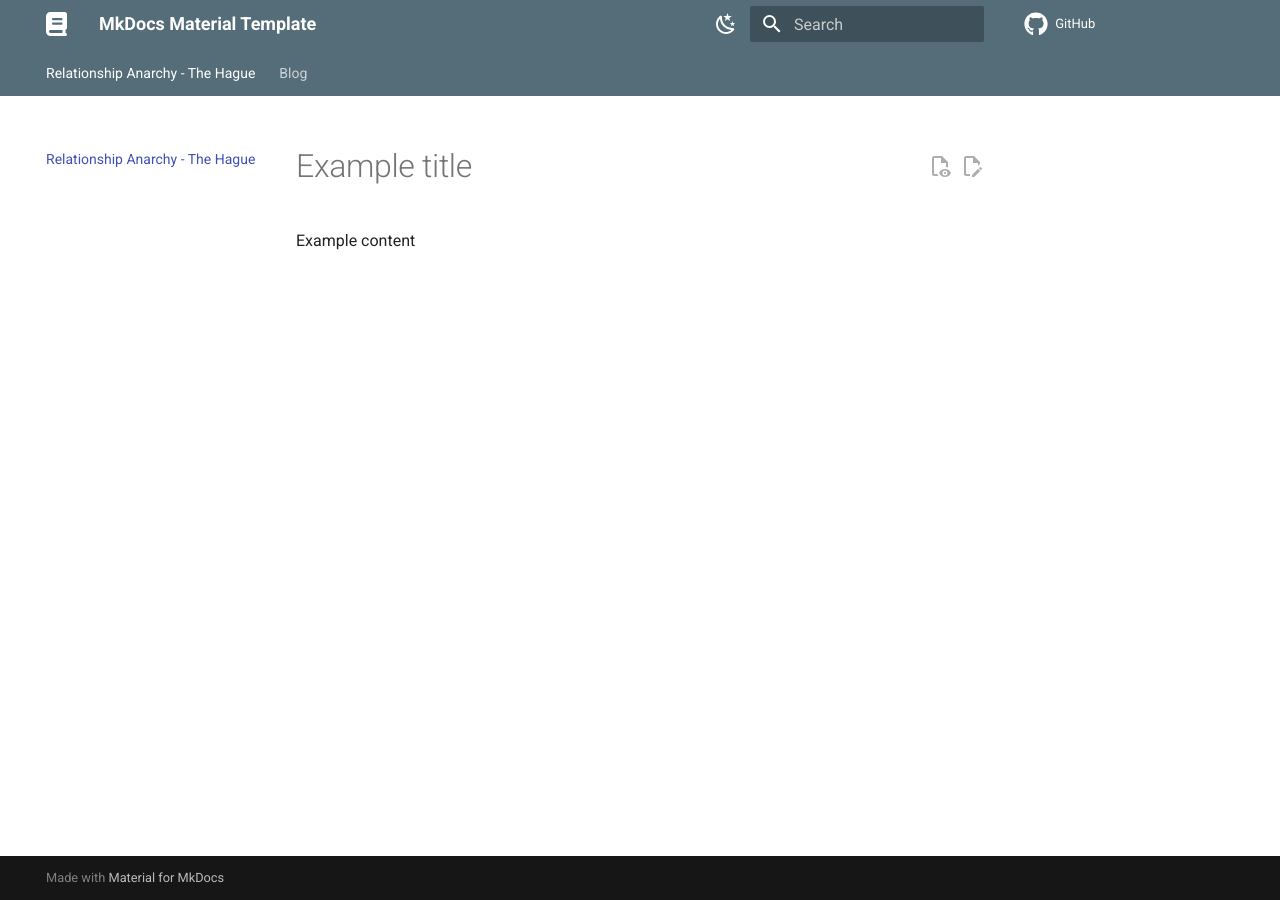
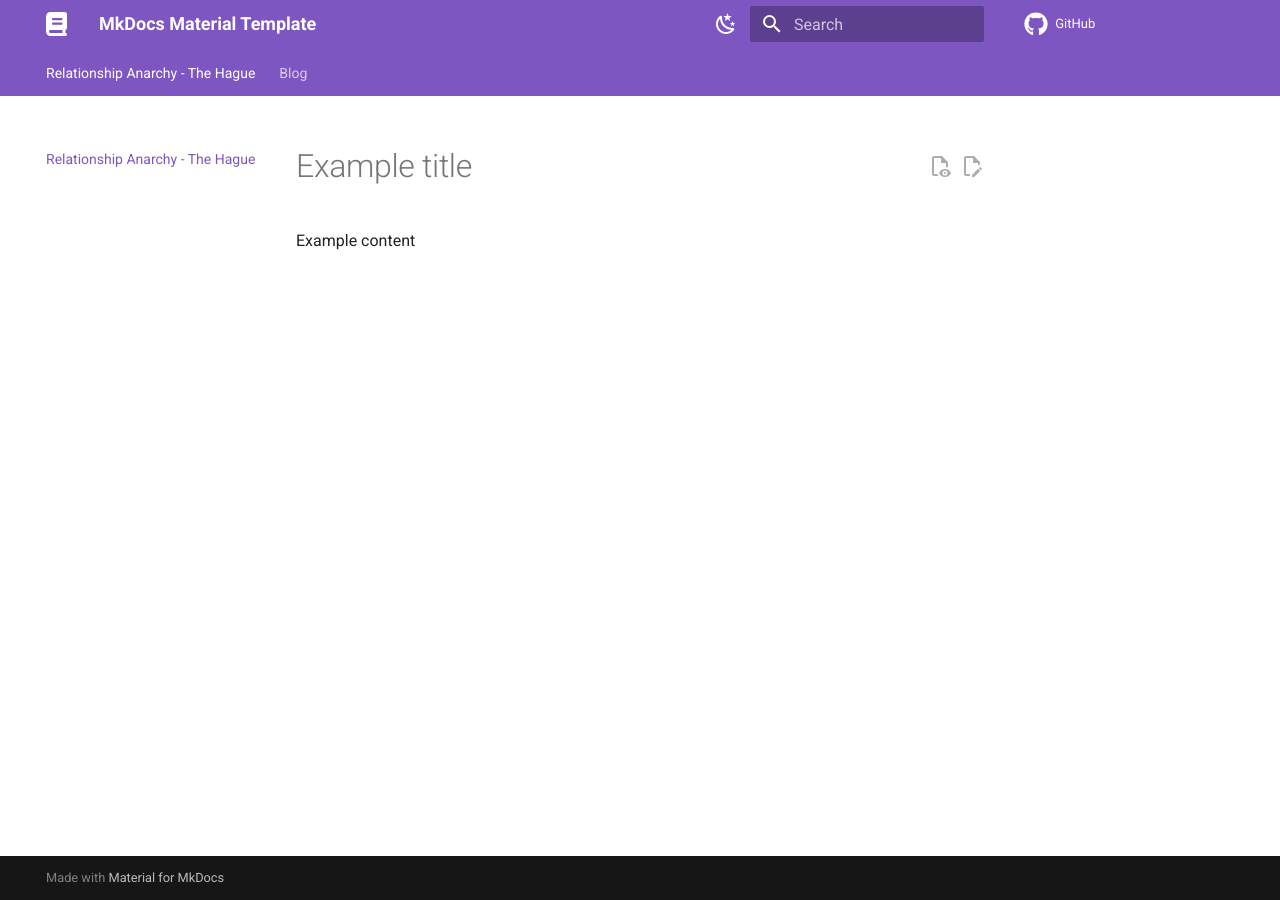
Before and after one commit to ra-dh/homepage, an MkDocs documentation site: the page built from docs/content/index.md, in a window 1280 px wide. Built offline with MkDocs 1.6.1 and Material for MkDocs 9.7.7, drawn with Linux system fonts in a browser that asks for light colours; comment, search, counter and statistics services are not loaded.

Commit message:
Change default color to deep purple

```diff
--- a/docs/mkdocs.yml
+++ b/docs/mkdocs.yml
@@ -23,7 +23,7 @@ theme:
     # Light mode
     - media: "(prefers-color-scheme: light)"
       scheme: default
-      primary: blue grey
+      primary: deep purple
       accent: orange
       toggle:
         icon: material/weather-night
@@ -31,7 +31,7 @@ theme:
     # Dark mode
     - media: "(prefers-color-scheme: dark)"
       scheme: slate
-      primary: blue grey
+      primary: deep purple
       accent: orange
       toggle:
         icon: material/weather-sunny
```
